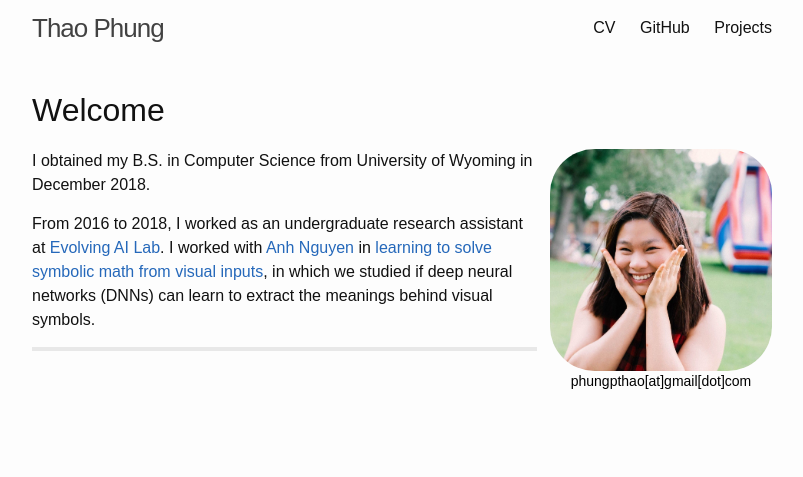
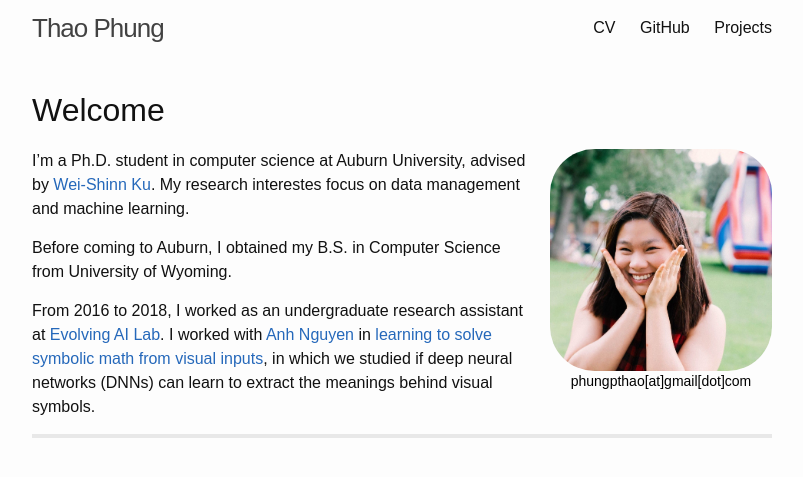
Before and after one commit to thaophung/thaophung.github.io, a Jekyll site: the page built from myhome.md, in a window 1280 px wide. Shown: the top 477 px of the page, without its empty margins (238-1041 px from the left). Built offline with Jekyll 4.4.1, drawn with Linux system fonts in a browser that asks for light colours; the list of posts is cut into pages by our own code; comment, search, counter and statistics services are not loaded.

Commit message:
phd info

```diff
--- a/myhome.md
+++ b/myhome.md
@@ -9,8 +9,9 @@ permalink: /
 <img style="border-radius:20%;" src="files/avatar.jpg">
 <figcaption style="text-align:center;"><a href="mailto:phungpthao@gmail.com" style="color:black;">phungpthao[at]gmail[dot]com</a></figcaption>
 </figure>
+I'm a Ph.D. student in computer science at Auburn University, advised by [Wei-Shinn Ku][ku]. My research interestes focus on data management and machine learning.
 
-I obtained my B.S. in Computer Science from University of Wyoming in December 2018.
+Before coming to Auburn, I obtained my B.S. in Computer Science from University of Wyoming.
 
 <!--I am currently looking for full-time positions in software engineering, data science, or related fields. I have professional experience with machine learning applications and cutting-edge research.-->
 
@@ -25,3 +26,4 @@ From 2016 to 2018, I worked as an undergraduate research assistant at [Evolving
 [lab]: http://www.evolvingai.org/
 [anh]: http://anhnguyen.me/research/
 [project]: https://www.thaophung.com/projects/
+[ku]: http://auburn.edu/academic/engineering/dslab/
```
Also changed, not shown: 1 other file.
